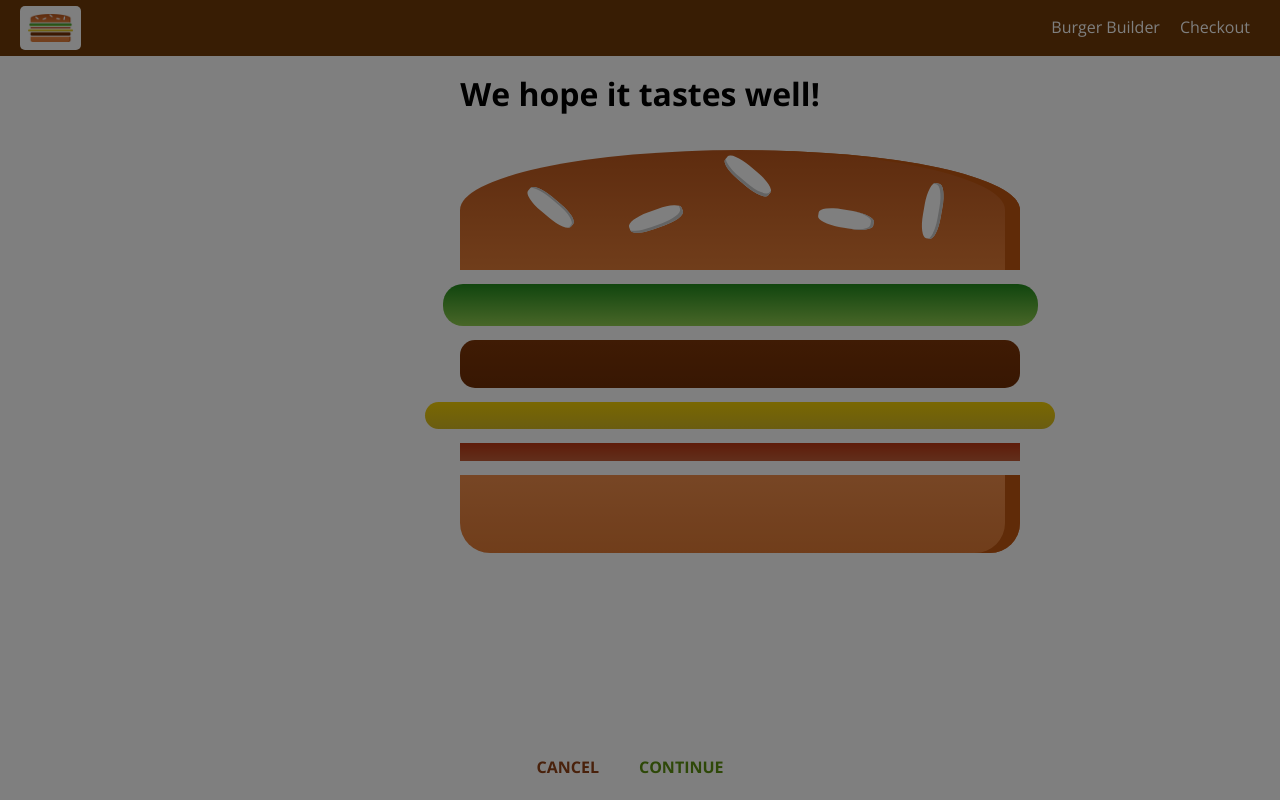
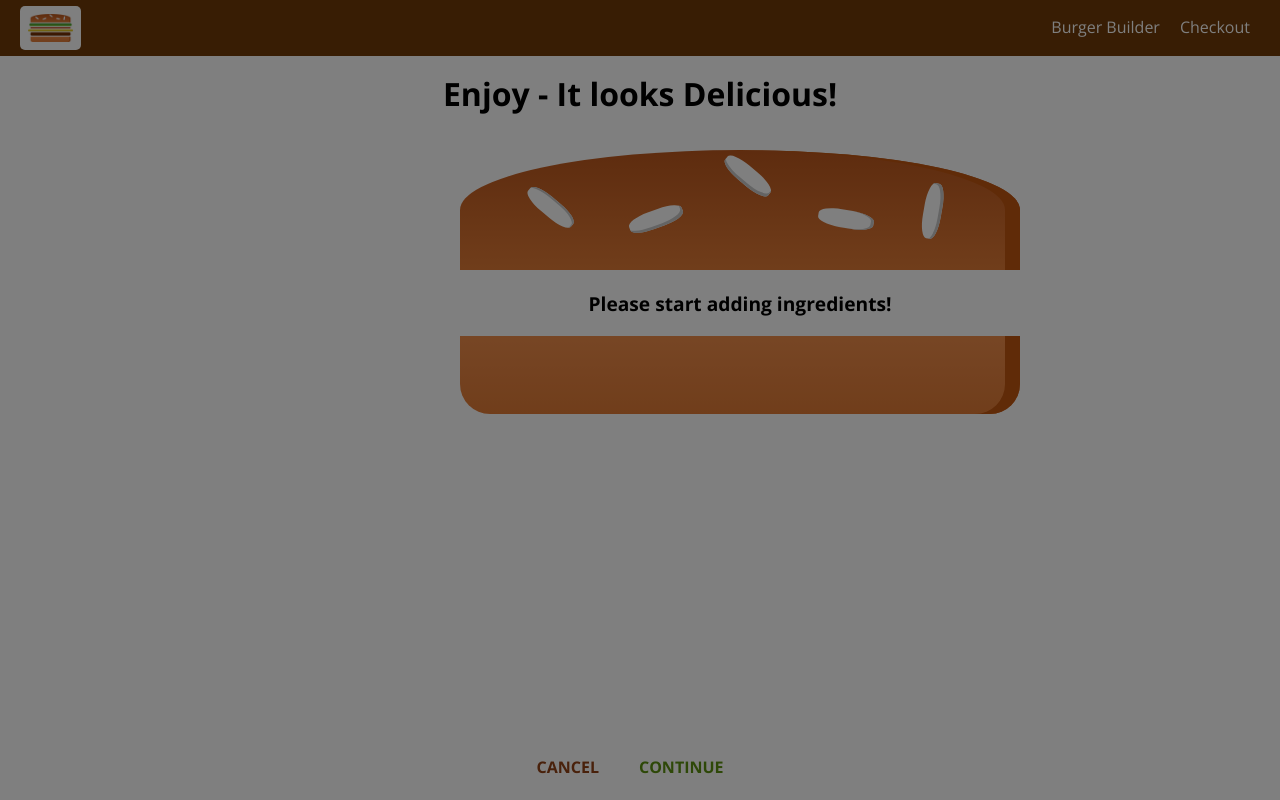
Before and after one commit to selmadelgado/burger-builder, a React app: page /checkout in a window 1280 px wide. Built offline with nearby package versions, Linux system fonts and the light colour scheme.

Commit message:
216 Pass Ingredients via Query Params

```diff
--- a/src/components/Order/CheckoutSummary/CheckoutSummary.js
+++ b/src/components/Order/CheckoutSummary/CheckoutSummary.js
@@ -6,7 +6,7 @@ import classes from './CheckoutSummary.css';
 const checkoutSummary = (props) => {
     return (
        <div className={classes.CheckoutSummary}>
-           <h1>We hope it tastes well!</h1>
+           <h1>Enjoy - It looks Delicious!</h1>
            <div style={{width: '100%', margin: 'auto'}}>
                 <Burger ingredients={props.ingredients}/>
            </div>
--- a/src/containers/BurgerBuilder/BurgerBuilder.js
+++ b/src/containers/BurgerBuilder/BurgerBuilder.js
@@ -113,7 +113,18 @@ class BurgerBuilder extends Component {
         //     .catch(error => {
         //         this.setState({ loading: false, purchasing: false });
         //     });
-        this.props.history.push('/checkout');
+
+        const queryParams = [];
+        for (let i in this.state.ingredients){
+            queryParams.push(encodeURIComponent(i) + '=' + encodeURIComponent(this.state.ingredients[i]));
+        }
+
+        const queryString = queryParams.join('&');
+
+        this.props.history.push({
+            pathname: '/checkout',
+            search: '?' + queryString
+        });
     }
 
     render(){
--- a/src/containers/Checkout/Checkout.js
+++ b/src/containers/Checkout/Checkout.js
@@ -10,6 +10,15 @@ class Checkout extends Component {
             cheese: 1,
             bacon: 1
         }
+    }
+
+    componentDidMount() {
+        const query = new URLSearchParams(this.props.location.search);
+        const ingredients = {};
+        for (let param of query.entries()) {
+            ingredients[param[0]] = +param[1];
+        }
+        this.setState({ingredients: ingredients});
     }
 
     checkoutCancelledHandler = () => {
```
